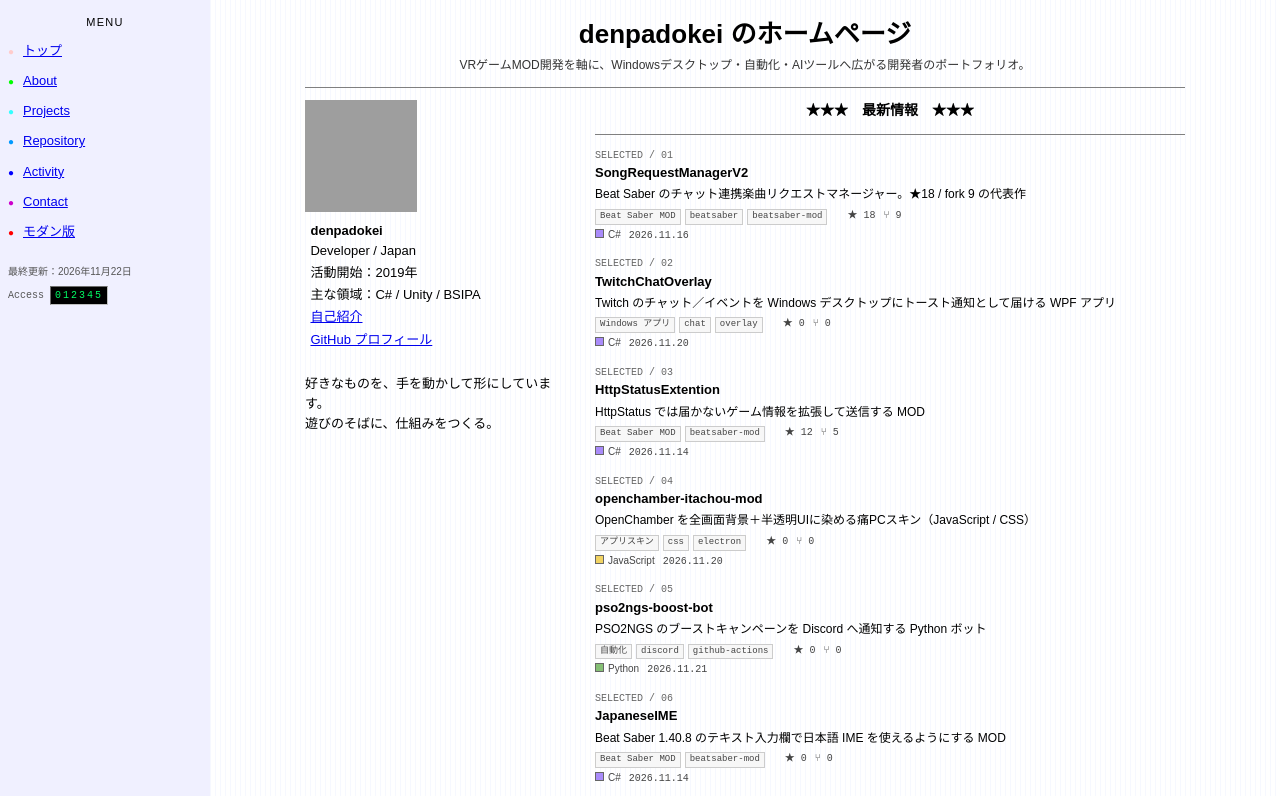
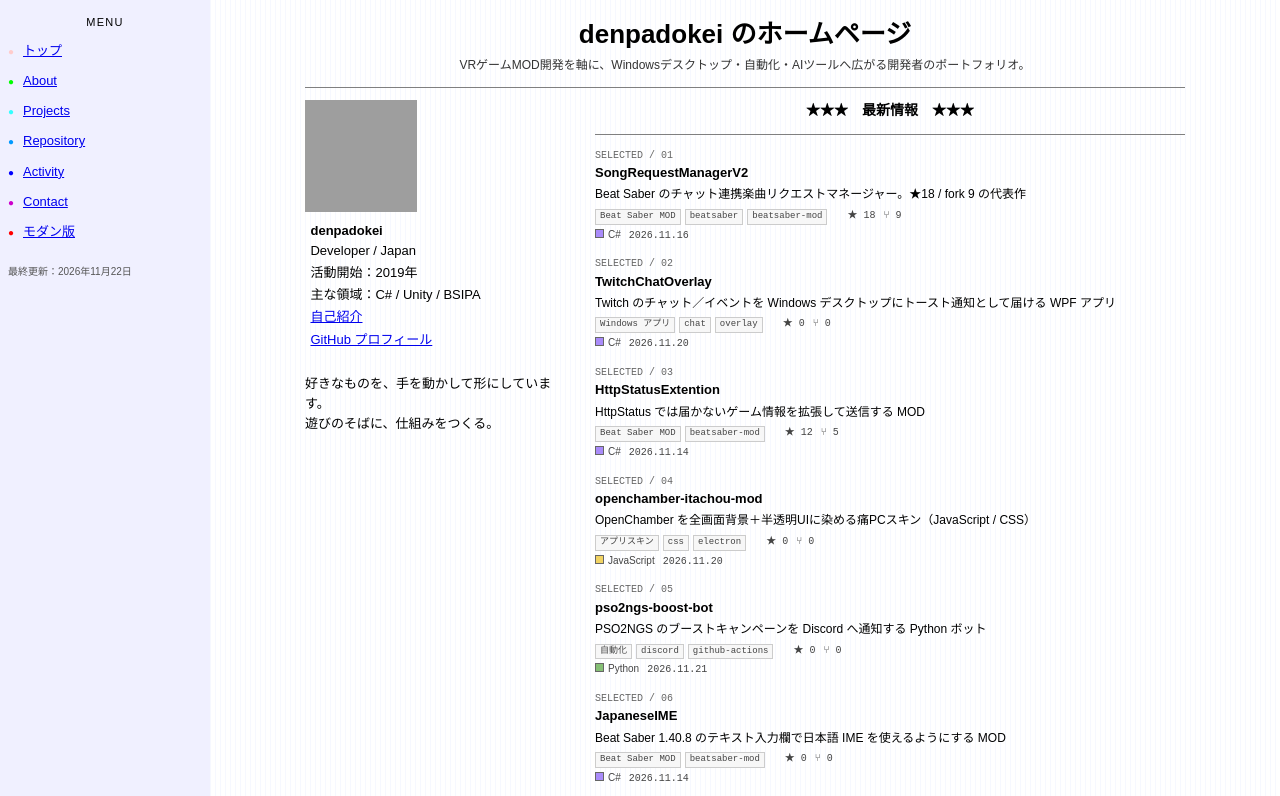
Before and after one commit to denpadokei/portfolio, a plain HTML site: page abe.html in a window 1280 px wide. Shown: the top 796 px of the page. Drawn offline with Linux system fonts and the light colour scheme; grey boxes are pictures that could not be loaded.

Commit message:
fix: 阿部寛風ページのダミーアクセスカウンターを削除
ハードコードされた Access 012345 は実際にカウントされないため、マークアップと関連スタイル・モバイル用の非表示指定を削除する。

```diff
--- a/abe.html
+++ b/abe.html
@@ -23,7 +23,6 @@
         <li><span class="menu-dot" style="color:#ff0000" aria-hidden="true">●</span><a href="./index.html">モダン版</a></li>
       </ul>
       <p class="menu-note">最終更新：2026年11月22日</p>
-      <p class="menu-counter">Access <span>012345</span></p>
     </nav>
 
     <main class="abe-main" id="main">
--- a/assets/abe.css
+++ b/assets/abe.css
@@ -45,11 +45,6 @@ hr { border: 0; border-top: 1px solid #808080; margin: 12px 0; }
 .menu-list li { margin-bottom: 10px; white-space: nowrap; }
 .menu-dot { display: inline-block; width: 15px; font-size: 10px; }
 .menu-note { margin: 22px 0 0; color: #555; font-size: 10px; }
-.menu-counter { margin: 6px 0 0; color: #555; font-family: monospace; font-size: 10px; }
-.menu-counter span {
-  display: inline-block; padding: 1px 4px; border: 1px inset #c0c0c0;
-  background: #000; color: #00ff66; letter-spacing: 2px;
-}
 
 /* 右コンテンツ */
 .abe-main { flex: 1 1 auto; min-width: 0; padding: 8px 16px 46px; }
@@ -195,7 +190,7 @@ hr { border: 0; border-top: 1px solid #808080; margin: 12px 0; }
   .menu-head { display: none; }
   .menu-list { display: flex; flex-wrap: wrap; gap: 2px 10px; }
   .menu-list li { margin: 0; }
-  .menu-note, .menu-counter { display: none; }
+  .menu-note { display: none; }
   .abe-main { padding: 8px 10px 32px; }
   .abe-page h1 { font-size: 21px; }
   .profile-layout { display: block; }
```
